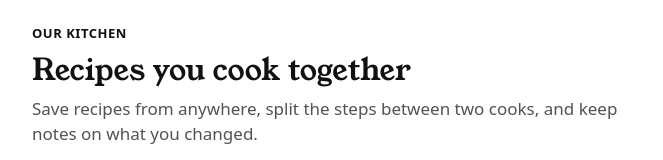
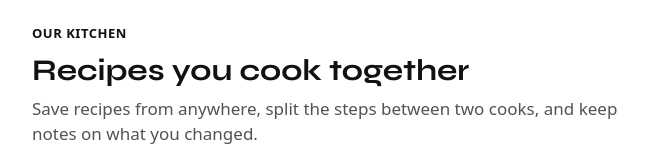
Before and after one commit to erinhci/recipe-app, a React (Vite) app: page / in a window 1280 px wide. Shown: the top 160 px of the page, without its empty margins (308-971 px from the left). Built offline with nearby package versions, Linux system fonts and the light colour scheme; no server answers.

Commit message:
Two fonts: Syne for titles and numbers, system for the rest; font-display optional to stop the swap
Co-Authored-By: Claude Opus 5.5 <noreply@anthropic.com>
Claude-Session: https://claude.ai/code/session_01DaRs6GRzJKiy1yfb9G52j3

```diff
--- a/index.html
+++ b/index.html
@@ -4,7 +4,6 @@
     <meta charset="UTF-8" />
     <link rel="icon" type="image/svg+xml" href="/favicon.svg" />
     <link rel="apple-touch-icon" href="/apple-touch-icon.png" />
-    <link rel="preload" href="/fonts/young-serif.woff2" as="font" type="font/woff2" crossorigin />
     <link rel="preload" href="/fonts/syne.woff2" as="font" type="font/woff2" crossorigin />
     <meta name="viewport" content="width=device-width, initial-scale=1.0, viewport-fit=cover" />
     <meta name="theme-color" content="#ffffff" media="(prefers-color-scheme: light)" />
--- a/src/index.css
+++ b/src/index.css
@@ -22,18 +22,15 @@
   Remeasure every pair after changing a color or a tint.
 */
 @font-face {
-  font-family: 'Young Serif';
-  src: url('/fonts/young-serif.woff2') format('woff2');
-  font-weight: 400;
-  font-style: normal;
-  font-display: swap;
-}
-@font-face {
   font-family: 'Syne';
   src: url('/fonts/syne.woff2') format('woff2');
   font-weight: 400 800;
   font-style: normal;
-  font-display: swap;
+  /* optional: the font is used only if it's ready almost at once (it's
+     preloaded and cached offline, so it nearly always is). Otherwise the
+     page stays in the system font for that visit instead of drawing in
+     one font and jumping to another. */
+  font-display: optional;
 }
 
 :root {
@@ -76,14 +73,12 @@
   --text-3xl: 2.125rem;          /* 34: timer clock, top magnet number */
   --text-cook: var(--text-2xl);  /* cooking mode step text */
 
-  /* Display type (both OFL, self-hosted, cached offline; Latin, 27 KB
-     and 33 KB). Young Serif sets titles and section headings; it has one
-     weight, so headings use 400 and never a synthesized bold. Syne at 700
-     sets big numbers and the timer: wide and bold, and its digits stay
+  /* Two fonts in the app: Syne (OFL, self-hosted, cached offline, 33 KB)
+     for titles, section headings and big numbers, at 700. Its digits stay
      distinct at 700 (at 800 they flatten and 3, 8 and 0 start to look
-     alike). Body, UI and cook-mode step text stay in the system font. */
-  --font-title: 'Young Serif', Georgia, serif;
-  --font-number: 'Syne', var(--font-body);
+     alike). Everything else, including cook-mode step text, uses the
+     phone's own font. */
+  --font-display: 'Syne', var(--font-body);
   /* Numbers that change on screen (scaled amounts, servings, counts,
      stats, timers) use tabular figures: every digit is the same width, so
      "1 1/2" to "3" or 9 to 10 doesn't shift the text around it, and the
@@ -2398,13 +2393,9 @@ button.closet-hero.share-tile { display: flex; flex-direction: column; align-ite
   font-variant-numeric: tabular-nums;
 }
 
-/* Display type (see --font-title and --font-number). */
-h1, h2, .recipe-card-photo.is-empty, .podium-photo {
-  font-family: var(--font-title);
-  font-weight: 400;
-  font-synthesis-weight: none;
-}
+/* Display type (see --font-display). */
+h1, h2, .recipe-card-photo.is-empty, .podium-photo,
 .stat-value, .bu-number, .im-number, .podium-step, .badge-number, .nutrient-value, .pie-pct, .timer-clock {
-  font-family: var(--font-number);
+  font-family: var(--font-display);
   font-weight: 700;
 }
--- a/src/releases.json
+++ b/src/releases.json
@@ -1,4 +1,12 @@
 [
+  {
+    "version": "0.43.0",
+    "date": "2026-10-23",
+    "notes": [
+      "Two fonts instead of three: titles, headings and big numbers in Syne, everything else in your phone’s own font",
+      "Titles no longer flash in one font and jump to another while the app opens"
+    ]
+  },
   {
     "version": "0.42.1",
     "date": "2026-10-23",
```
Also changed, not shown: public/fonts/young-serif.woff2 (deleted).
